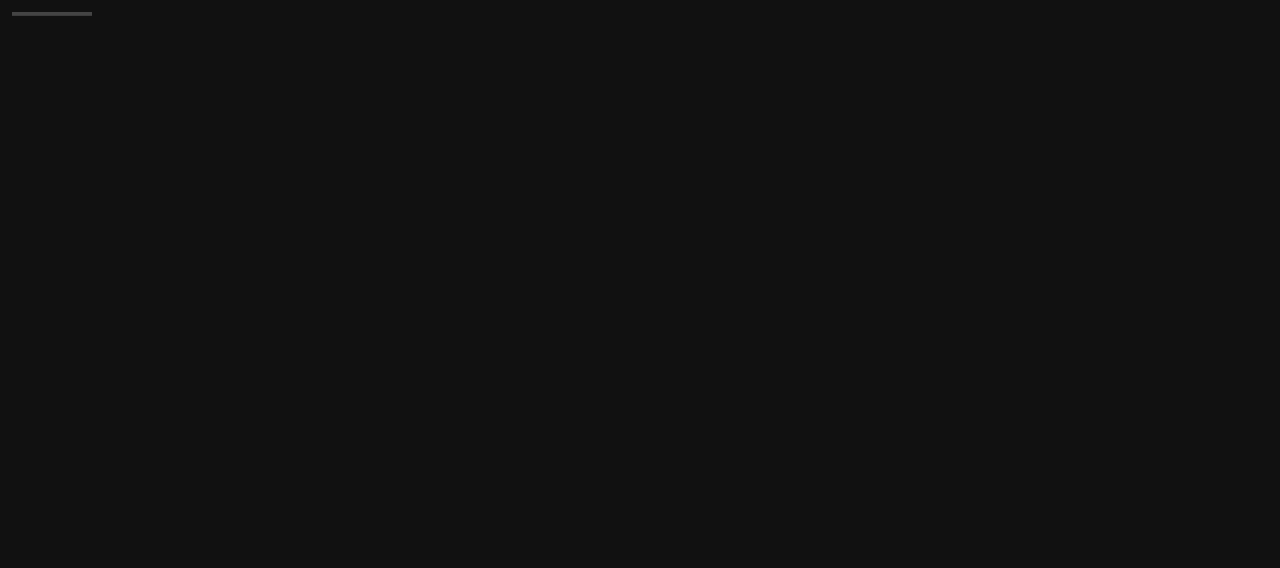
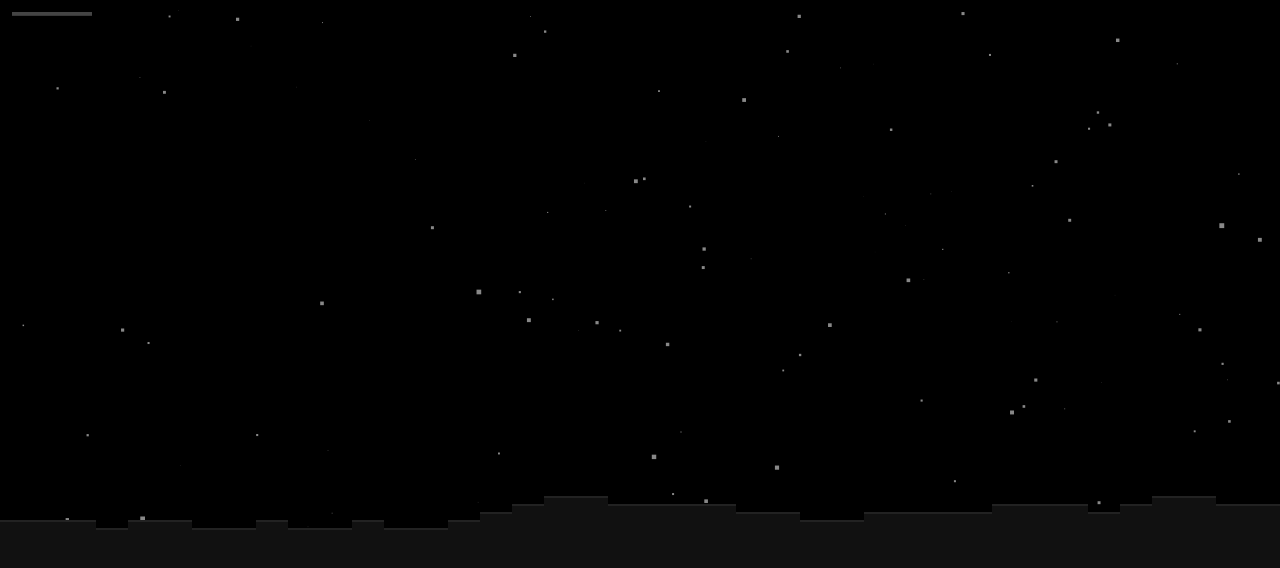
Before and after one commit to Cole-Godfrey/shadowstep, a website: page index.html in a window 1280 px wide. Drawn offline with Linux system fonts and the light colour scheme.

Commit message:
Added stars and rooftop generation

```diff
--- a/index.html
+++ b/index.html
@@ -9,53 +9,145 @@
 </style>
 <canvas id="c"></canvas>
 <script>
-    // grab canvas + context
+    // ===== Canvas bootstrap =====
     const C = document.getElementById('c');
     const ctx = C.getContext('2d', { alpha:false });
+    const T = 8; // tile size in CSS pixels
 
-    // resize (handles HiDPI)
     function fit() {
-        const dpr = Math.max(1, Math.min(3, window.devicePixelRatio || 1)); // clamp to keep perf
+        const dpr = Math.max(1, Math.min(3, devicePixelRatio||1));
         const w = Math.floor(innerWidth  * dpr);
         const h = Math.floor(innerHeight * dpr);
         if (C.width !== w || C.height !== h) {
             C.width = w; C.height = h;
             C.style.width  = innerWidth + 'px';
             C.style.height = innerHeight + 'px';
-            ctx.setTransform(dpr,0,0,dpr,0,0); // logical units = CSS pixels
+            ctx.setTransform(dpr,0,0,dpr,0,0); // draw in CSS pixels
         }
+        makeStars();        // rebuild starfield to fit new size (deterministic)
+        world = genWorld(); // rebuild rooftops for the new width/height
     }
     addEventListener('resize', fit, { passive:true });
-    fit();
 
-    // minimal game loop (fixed step update, free render)
+    // ===== Utilities (Step 2) =====
+    const A=Math, Sn=A.sin, Fl=A.floor;
+    const clamp=(x,a,b)=>x<a?a:x>b?b:x;
+
+    // Seeded PRNG: xorshift32
+    let S=0;
+    const seed=(n)=>{ S=(n|0)||1; }; // never 0
+    const R=()=>{ S^=S<<13; S^=S>>>17; S^=S<<5; return (S>>>0)/4294967296; };
+    const rand=(a=1,b=0)=>b+(a-b)*R(); // float in [min,max]
+
+    // ===== Stars (deterministic, bigger) =====
+    let stars=[];
+    function makeStars(){
+        seed(0xB1AC);
+        const N = 180;
+        stars = Array.from({length:N}, ()=>({
+            x: rand(0, innerWidth),
+            y: rand(0, innerHeight),
+            s: rand(2.2, 4.0),          // bigger base size
+            p: rand(0, 6.283)           // phase
+        }));
+    }
+
+    // ===== World / Rooftops (Step 3) =====
+    // tiles: 0=air, 1=top, 2=solid (below top)
+    let world=null;
+
+    function genWorld(){
+        // Use a different deterministic seed so stars remain unchanged
+        seed(0xB1AC ^ 0x1337);
+
+        const w = Math.ceil(innerWidth / T) + 32;         // pad offscreen a bit
+        const h = Math.max(28, Math.ceil(innerHeight / T)); // ensure enough vertical space
+        const tiles  = new Uint8Array(w*h);
+        const cursed = new Uint16Array(w*h); // placeholder for later steps
+        const emitters = [];                  // "
+        const charms = [];                    // "
+
+        // Start around 2/3rds down the screen; gently drift every few columns
+        let y = Fl(h * 0.65);
+        for (let x=0; x<w; x++){
+            if (!(x%4)){ // every 4 tiles, nudge the skyline by -1,0,+1
+                const r = R();
+                y = clamp(y + (r<.33?-1 : r<.66?0 : 1), 8, h-6);
+            }
+            // mark top tile
+            tiles[x + y*w] = 1;
+            // fill solid below top
+            for (let yy=y+1; yy<h; yy++) tiles[x + yy*w] = 2;
+        }
+        return { w, h, tiles, cursed, emitters, charms };
+    }
+
+    // ===== Game clock =====
     let last = performance.now(), acc = 0, frame = 0;
     const DT = 1/60; // seconds
 
-    function update(dt) {
-        // placeholder: advance a frame counter (for future use)
+    function update(dt){
         frame++;
+        // (No gameplay yet)
     }
 
-    function render() {
-        // clear (background already black because alpha:false, but keep explicit)
+    function render(){
+        // Clear background
         ctx.clearRect(0,0,innerWidth,innerHeight);
+        ctx.fillStyle = '#000'; ctx.fillRect(0,0,innerWidth,innerHeight);
 
-        // optional tiny heartbeat so you can see it’s animating
-        const t = performance.now() * 0.002;
-        ctx.fillStyle = '#111';
-        ctx.fillRect(0, 0, innerWidth, innerHeight); // solid black
+        // Starfield
+        const t = performance.now()*0.001;
+        for (let i=0;i<stars.length;i++){
+            const st = stars[i];
+            const tw = .7 + .6*Sn(t*2.2 + st.p); // twinkle
+            const r  = st.s * tw;
+            ctx.fillStyle = '#888';
+            ctx.fillRect(st.x - r/2, st.y - r/2, r, r);
+        }
+
+        // Rooftops (draw column-wise for fewer draw calls)
+        if (world){
+            const {w,h,tiles} = world;
+
+            // Fill solids
+            ctx.fillStyle = '#111';
+            for (let x=0; x<w; x++){
+                // find top y for this column
+                let y=0, found=false;
+                for (; y<h; y++){ if (tiles[x + y*w]) { found=true; break; } }
+                if (found){
+                    const ypx = y*T;
+                    ctx.fillRect(x*T, ypx, T, h*T - ypx);
+                }
+            }
+            // Top-edge highlight
+            ctx.fillStyle = '#222';
+            for (let x=0; x<w; x++){
+                for (let y=0; y<h; y++){
+                    if (tiles[x + y*w] === 1){
+                        ctx.fillRect(x*T, y*T, T, 2); // thin highlight line
+                        break;
+                    }
+                }
+            }
+        }
+
+        // Little pulse bar
         ctx.fillStyle = '#444';
-        ctx.fillRect(12, 12, 80, 6 + 4*Math.sin(t)); // a subtle pulsing bar
+        ctx.fillRect(12, 12, 80, 6 + 4*Sn(t*2));
     }
 
-    function loop(now) {
+    function loop(now){
         const dt = Math.min(0.05, (now - last) / 1000);
         last = now; acc += dt;
         while (acc >= DT) { update(DT); acc -= DT; }
         render();
         requestAnimationFrame(loop);
     }
+
+    // boot
+    fit();
     requestAnimationFrame(loop);
 </script>
 </html>
```
